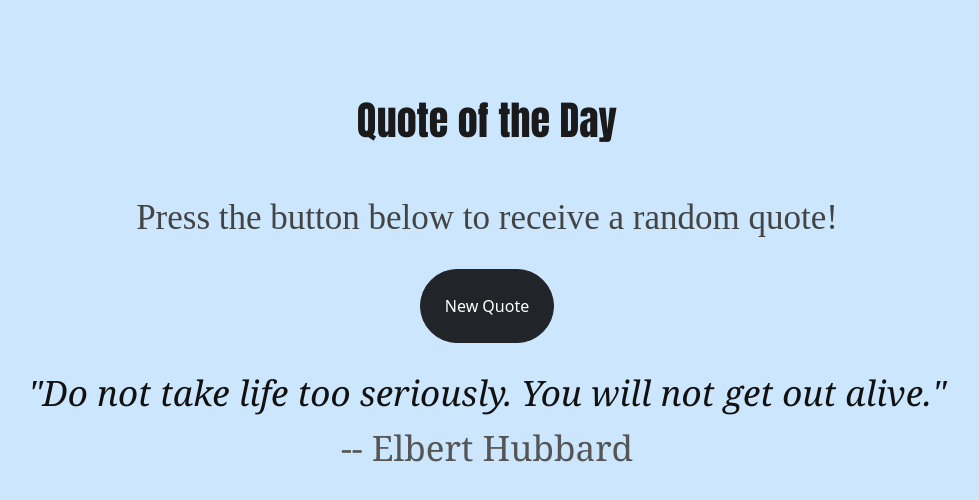
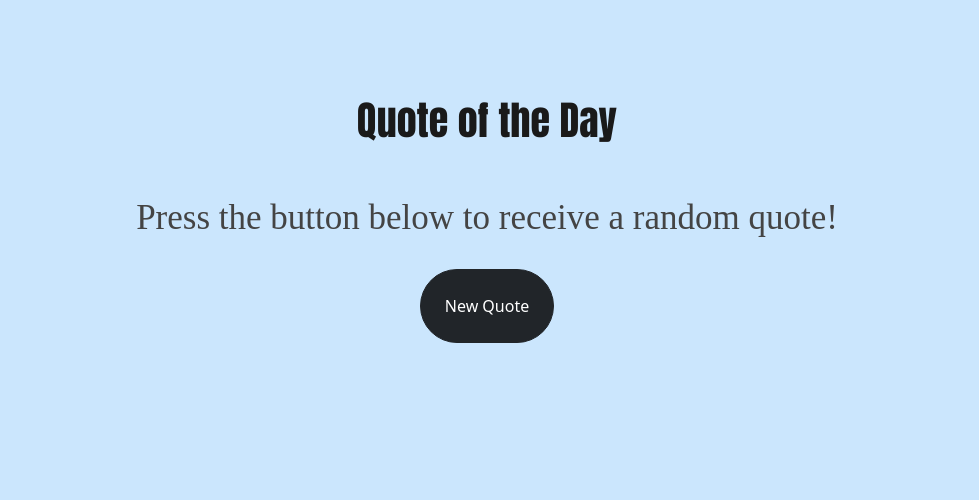
Before and after one commit to MalakMohamed119/RandomQuote, a plain HTML site: page index.html in a window 1280 px wide. Shown: the whole page, without its empty margins (153-1132 px from the left). Drawn offline with Linux system fonts and the light colour scheme.

Commit message:
first Commit

```diff
--- a/index.html
+++ b/index.html
@@ -16,8 +16,8 @@
 
         <button class="btn btn-dark mb-4 p-4 rounded-pill  " onclick="printQuote();">New Quote</button>
 
-        <p id="quote" class="mb-2">"Do not take life too seriously. You will not get out alive."</p>
-        <p id="author">-- Elbert Hubbard</p>
+        <p id="quote" class="mb-2"></p>
+        <p id="author"></p>
     </div>
 </div>
     <script src="js/index.js"></script>
```
